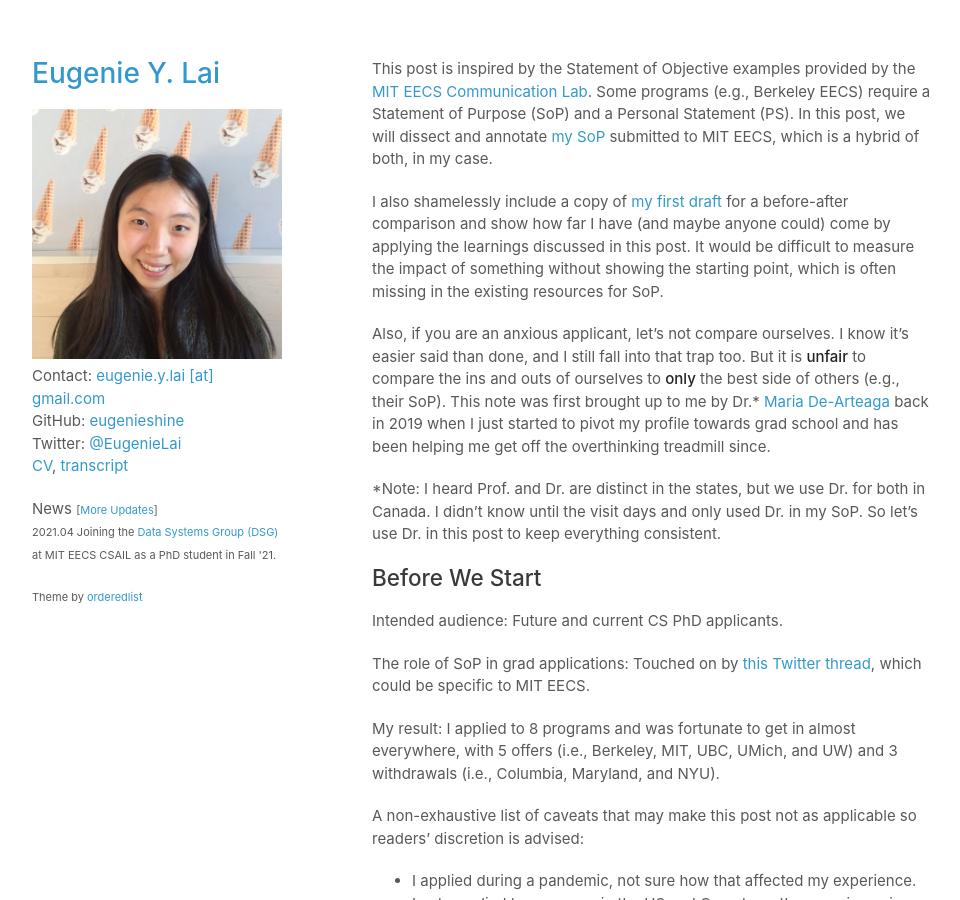
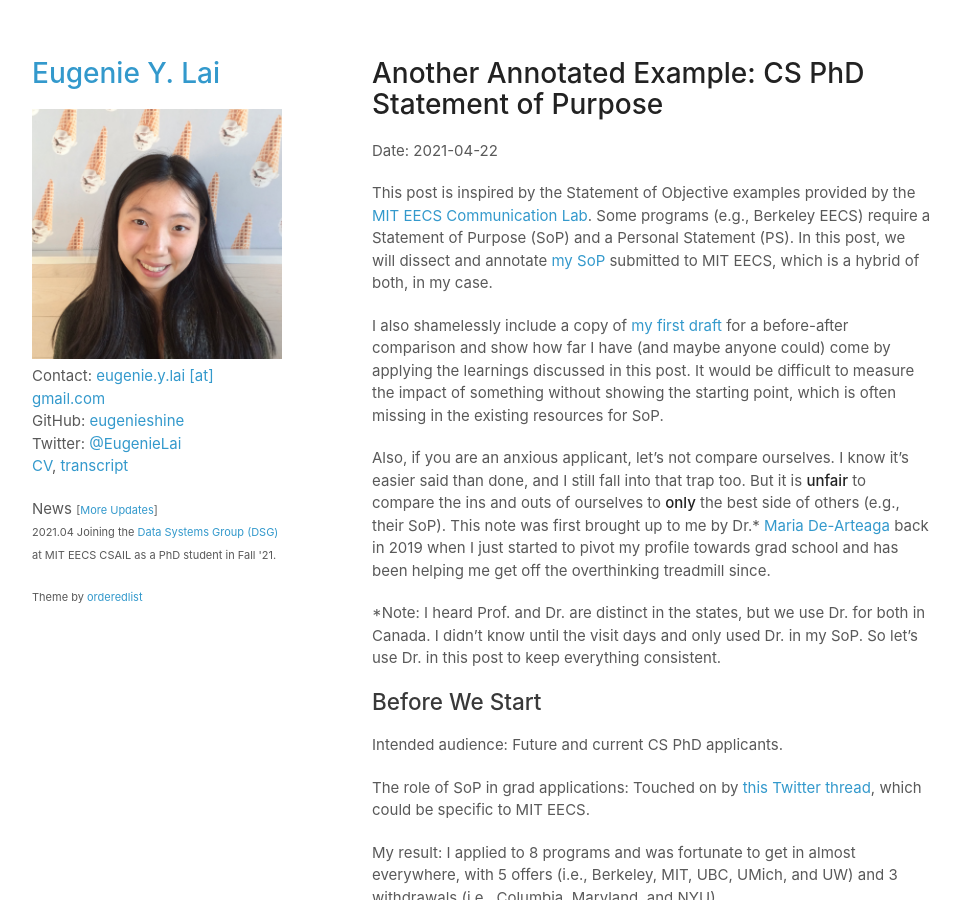
Before and after one commit to eugenielai/eugenielai.github.io, a Jekyll site: the page built from posts/another_annotated_sop.md, in a window 1280 px wide and 900 px high. Shown: the whole window, without its empty margins (158-1118 px from the left). Built offline with Jekyll 4.4.1, drawn with Linux system fonts in a browser that asks for light colours; our own code applies the rules of GitHub Pages for plain Markdown files; a script that is not in the unit is left out.

Commit message:
update post title

```diff
--- a/posts/another_annotated_sop.md
+++ b/posts/another_annotated_sop.md
@@ -5,6 +5,9 @@ author: Eugenie Lai
 date: 2021-04-22
 
 ---
+
+# Another Annotated Example: CS PhD Statement of Purpose
+Date: 2021-04-22
 
 This post is inspired by the Statement of Objective examples provided by the [MIT EECS Communication Lab](https://mitcommlab.mit.edu/eecs/commkit/graduate-school-personal-statement/). Some programs (e.g., Berkeley EECS) require a Statement of Purpose (SoP) and a Personal Statement (PS). In this post, we will dissect and annotate [my SoP](https://eugenielai.github.io/docs/application/SoP_MIT_eylai.pdf) submitted to MIT EECS, which is a hybrid of both, in my case.
 
```
